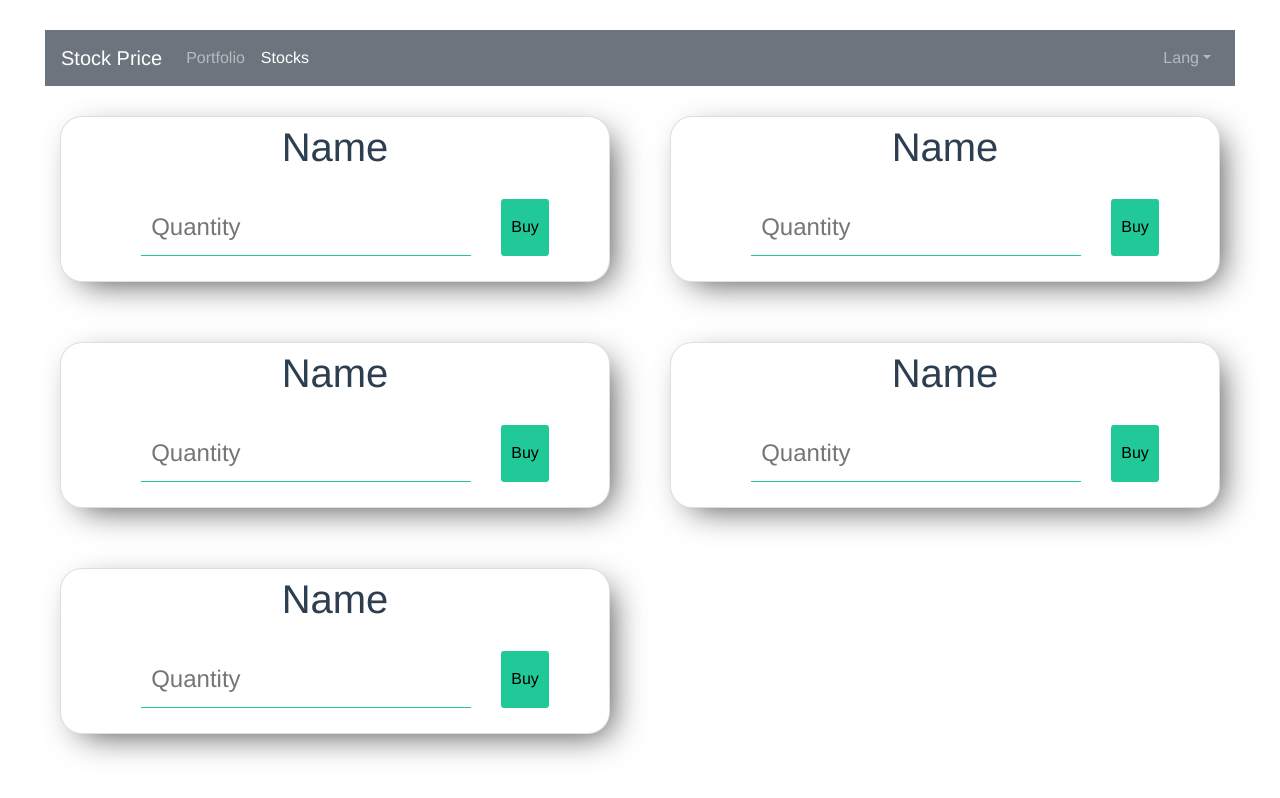
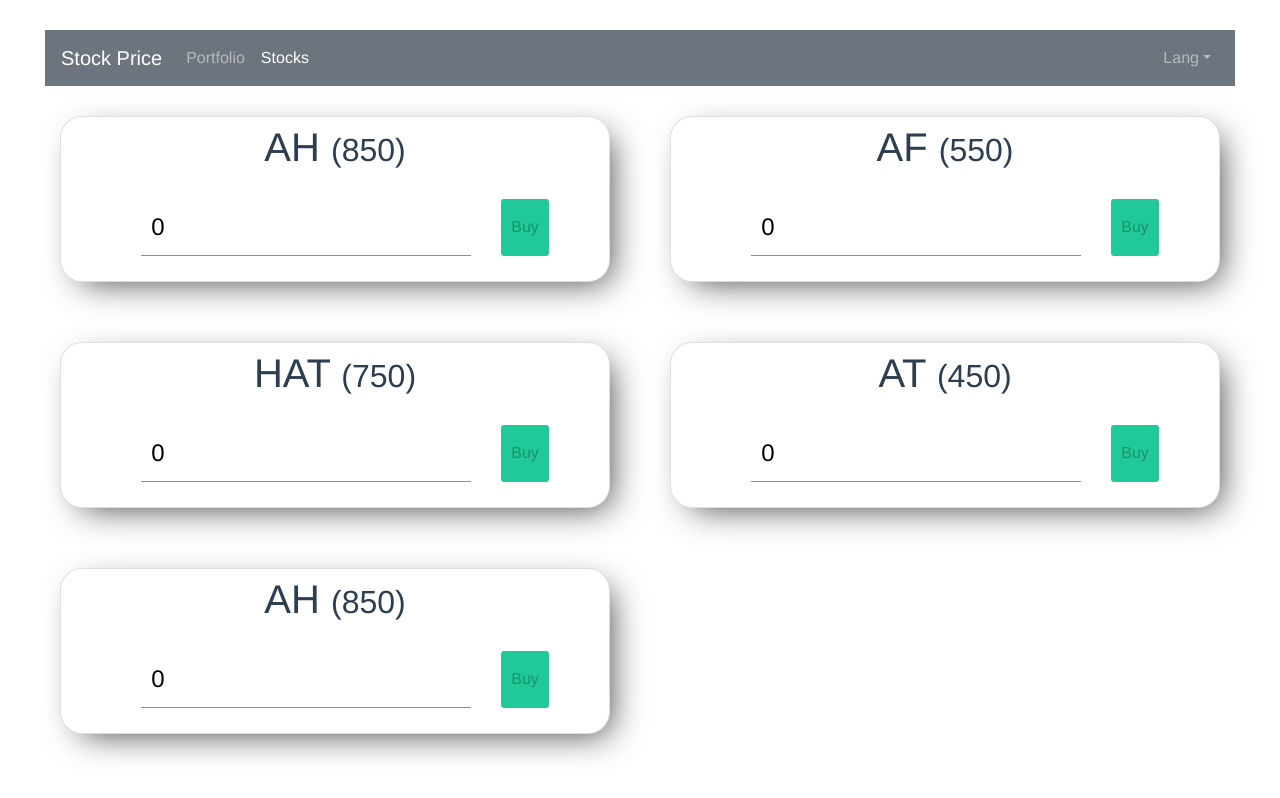
Before and after one commit to ahmad4hat/vue-learning, a Vue app: page /stocks in a window 1280 px wide. Built offline with nearby package versions, Linux system fonts and the light colour scheme.

Commit message:
indivisual stock basic functionality

```diff
--- a/src/components/stocks/Stock.vue
+++ b/src/components/stocks/Stock.vue
@@ -1,15 +1,41 @@
 <template>
   <b-col sm="12" md="6" style="padding:30px">
     <div class="card">
-      <h1 class="header-text">Name</h1>
-      <form action method="post" class="form">
-        <input type="number" class="price-input" placeholder="Quantity" />
+      <h1 class="header-text">
+        {{stock.name}}
+        <small>({{stock.price}})</small>
+      </h1>
+      <div class="form">
+        <input type="number" class="price-input" placeholder="Quantity" v-model="quantity" />
         <div class="empty-box"></div>
-        <button type="submit" class="submit-button">Buy</button>
-      </form>
+        <button
+          @click="buyMethod"
+          class="submit-button"
+          :disabled=" quantity <= 0 || Number.isInteger(quantity)"
+        >Buy</button>
+      </div>
     </div>
   </b-col>
 </template>
+<script>
+export default {
+  props: ["stock"],
+  data: () => ({
+    quantity: 0
+  }),
+  methods: {
+    buyMethod() {
+      const order = {
+        id: this.stock.id,
+        price: this.stock.price,
+        quantity: this.quantity
+      };
+      console.log(order);
+      this.quantity = 0;
+    }
+  }
+};
+</script>
 <style lang="scss" scoped>
 .card {
   overflow: hidden;
--- a/src/components/stocks/Stocks.vue
+++ b/src/components/stocks/Stocks.vue
@@ -1,6 +1,6 @@
 <template>
   <b-row>
-    <Stock v-for="stock in stocks" v-bind:key="stock.id">{{stock.name}}</Stock>
+    <Stock v-for="stock in stocks" v-bind:key="stock.id" :stock="stock">{{stock.name}}</Stock>
   </b-row>
 </template>
 <script>
```
